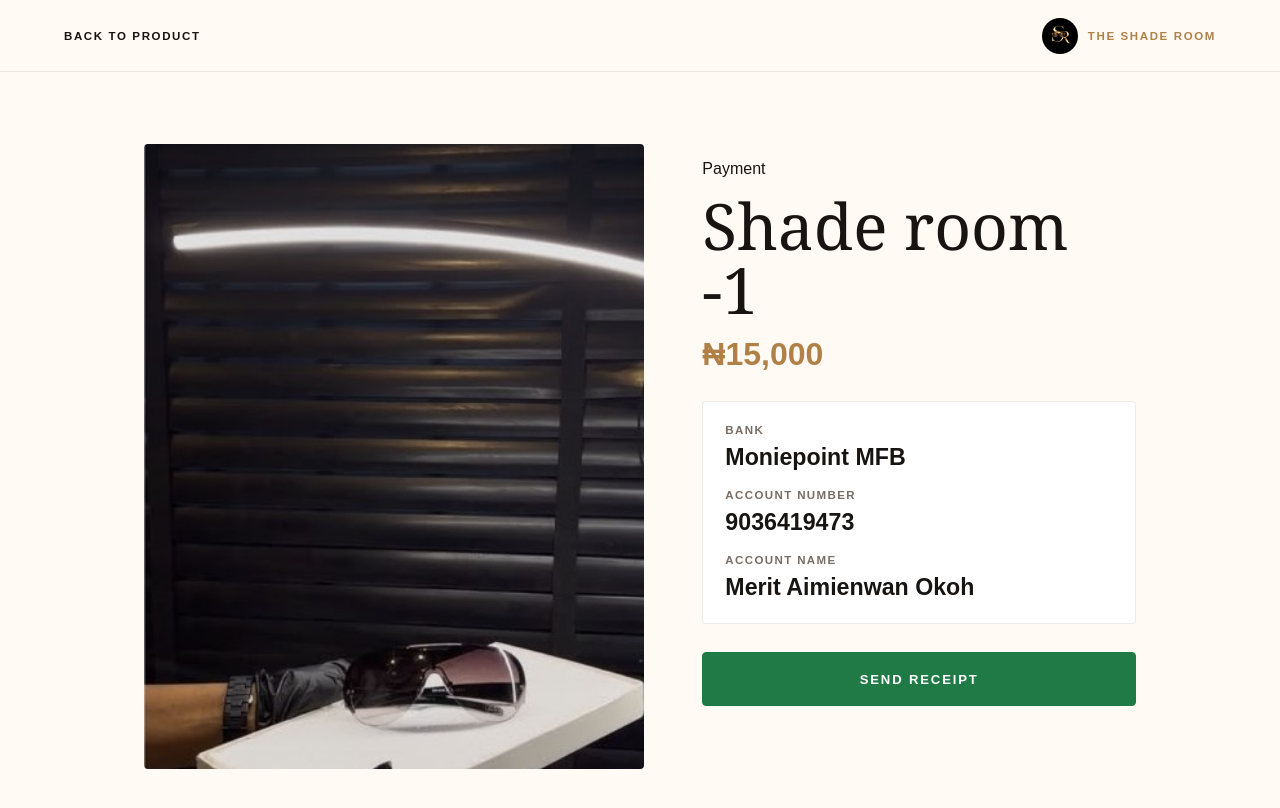
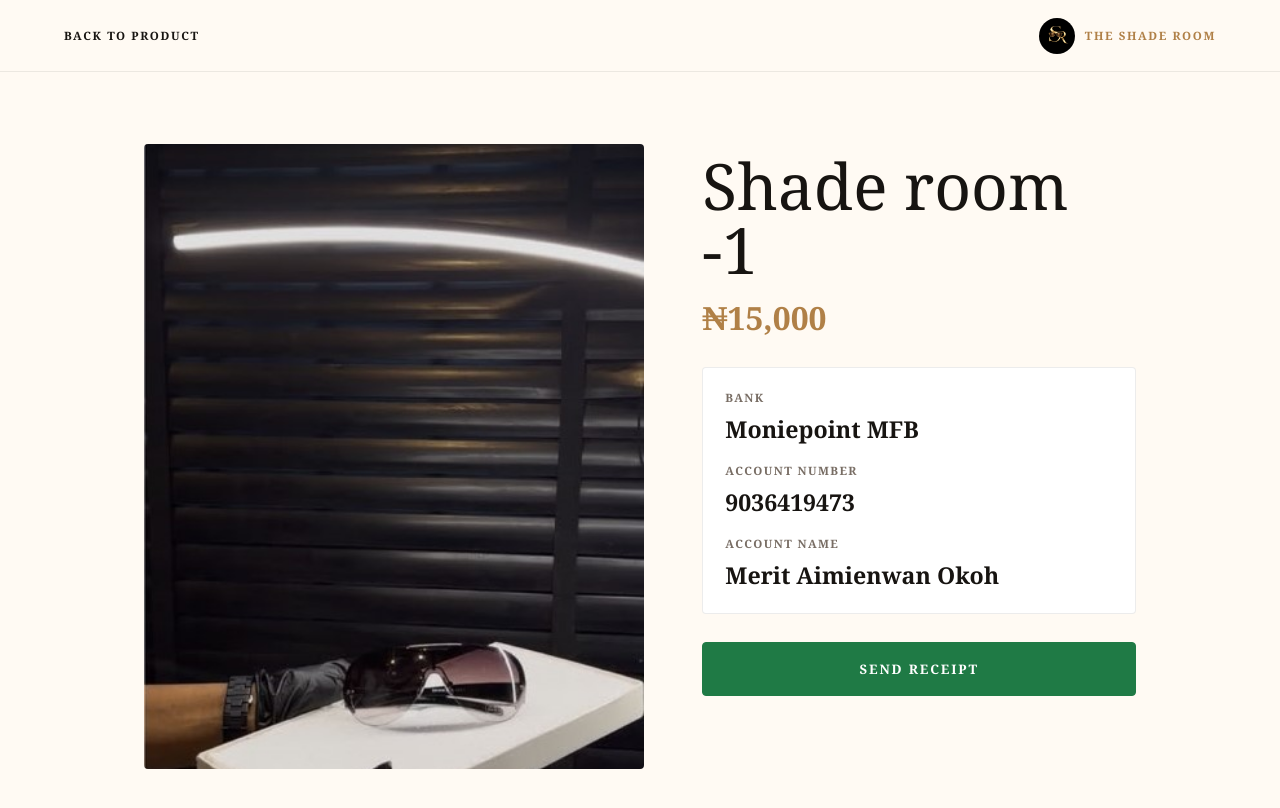
Before and after one commit to thatdeboguy/shadesbytico, a Next.js app: page /checkout/shade-room-1 in a window 1280 px wide. Shown: the top 808 px of the page. Built offline with nearby package versions, Linux system fonts and the light colour scheme.

Commit message:
refactor: remove redundant eyebrow text from checkout, home, and product pages

```diff
--- a/app/checkout/[slug]/page.tsx
+++ b/app/checkout/[slug]/page.tsx
@@ -71,7 +71,6 @@ export default async function CheckoutPage({ params }: CheckoutPageProps) {
         />
 
         <div className="checkout-details">
-          <p className="eyebrow">Payment</p>
           <h1>{product.name}</h1>
           <strong className="product-detail-price">{product.price}</strong>
 
--- a/app/globals.css
+++ b/app/globals.css
@@ -8,8 +8,8 @@
   --muted: #786d64;
   --line: rgba(23, 20, 17, 0.08);
   --font-serif: Georgia, "Times New Roman", serif;
-  --font-sans: Arial, Helvetica, sans-serif;
-  --font-script: "Brush Script MT", "Segoe Script", cursive;
+  --font-sans: Georgia, "Times New Roman", serif;
+  --font-script: Georgia, "Times New Roman", serif;
 }
 
 * {
@@ -116,7 +116,7 @@ button {
 .desktop-nav {
   display: flex;
   gap: clamp(20px, 4vw, 54px);
-  font-size: 0.78rem;
+  font-size: 0.9rem;
   font-weight: 600;
   letter-spacing: 0.15em;
   text-transform: uppercase;
--- a/app/page.tsx
+++ b/app/page.tsx
@@ -62,7 +62,6 @@ export default function Home() {
       <section className="shop-section" id="shop">
         <div className="section-heading">
           <div>
-            <p className="eyebrow">Shop the edit</p>
             <h2>Featured shades</h2>
           </div>
           <button className="filter-button">
@@ -90,7 +89,6 @@ export default function Home() {
 
       <section className="about-section" id="about">
         <div>
-          <p className="eyebrow">The Shade Room by Tico</p>
           <h2>Made for quick, confident shopping.</h2>
         </div>
         <p>
--- a/app/products/[slug]/page.tsx
+++ b/app/products/[slug]/page.tsx
@@ -61,7 +61,6 @@ export default async function ProductPage({ params }: ProductPageProps) {
         </div>
 
         <div className="product-detail-info">
-          <p className="eyebrow">The Shade Room by Tico</p>
           <h1>{product.name}</h1>
           <strong className="product-detail-price">{product.price}</strong>
 
```
